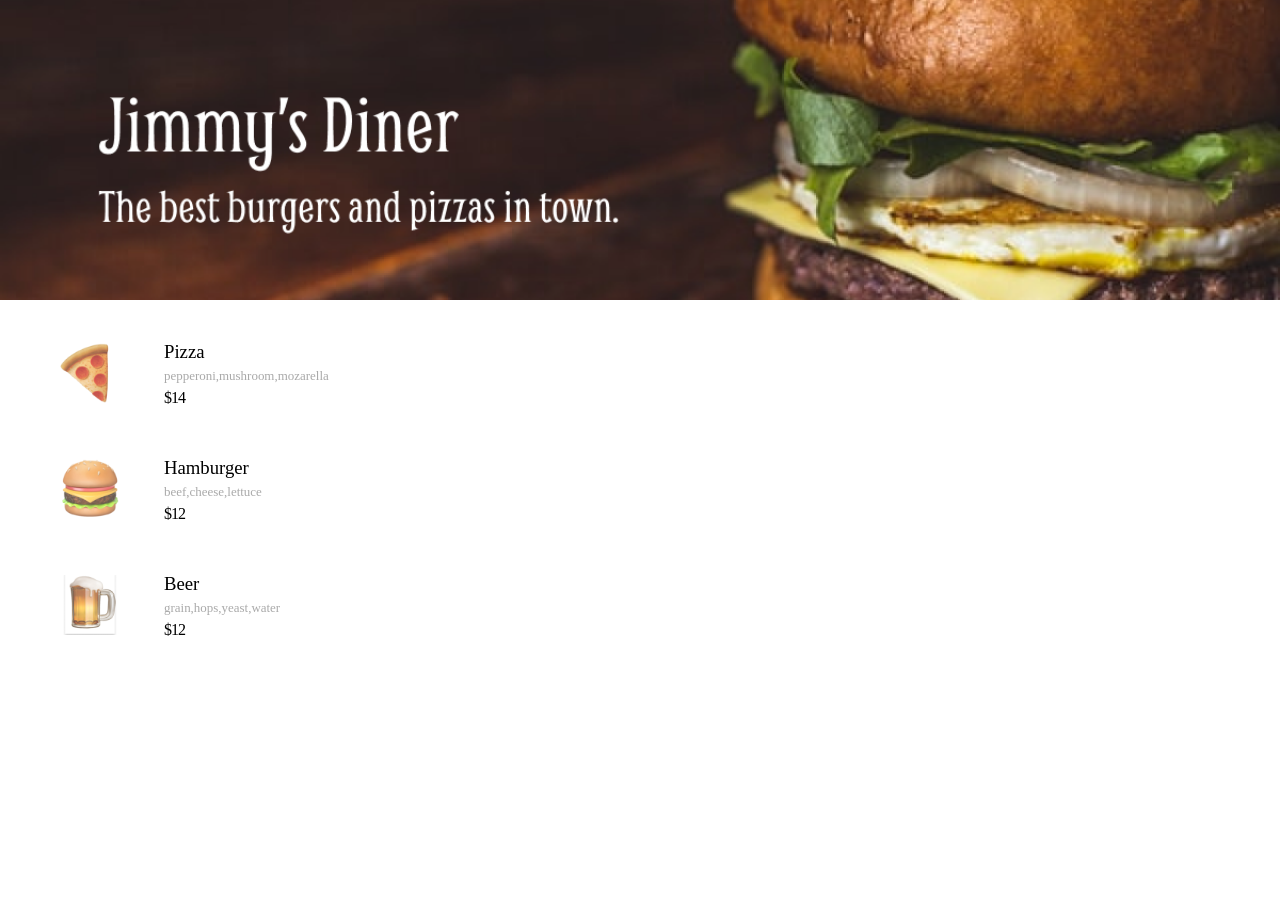
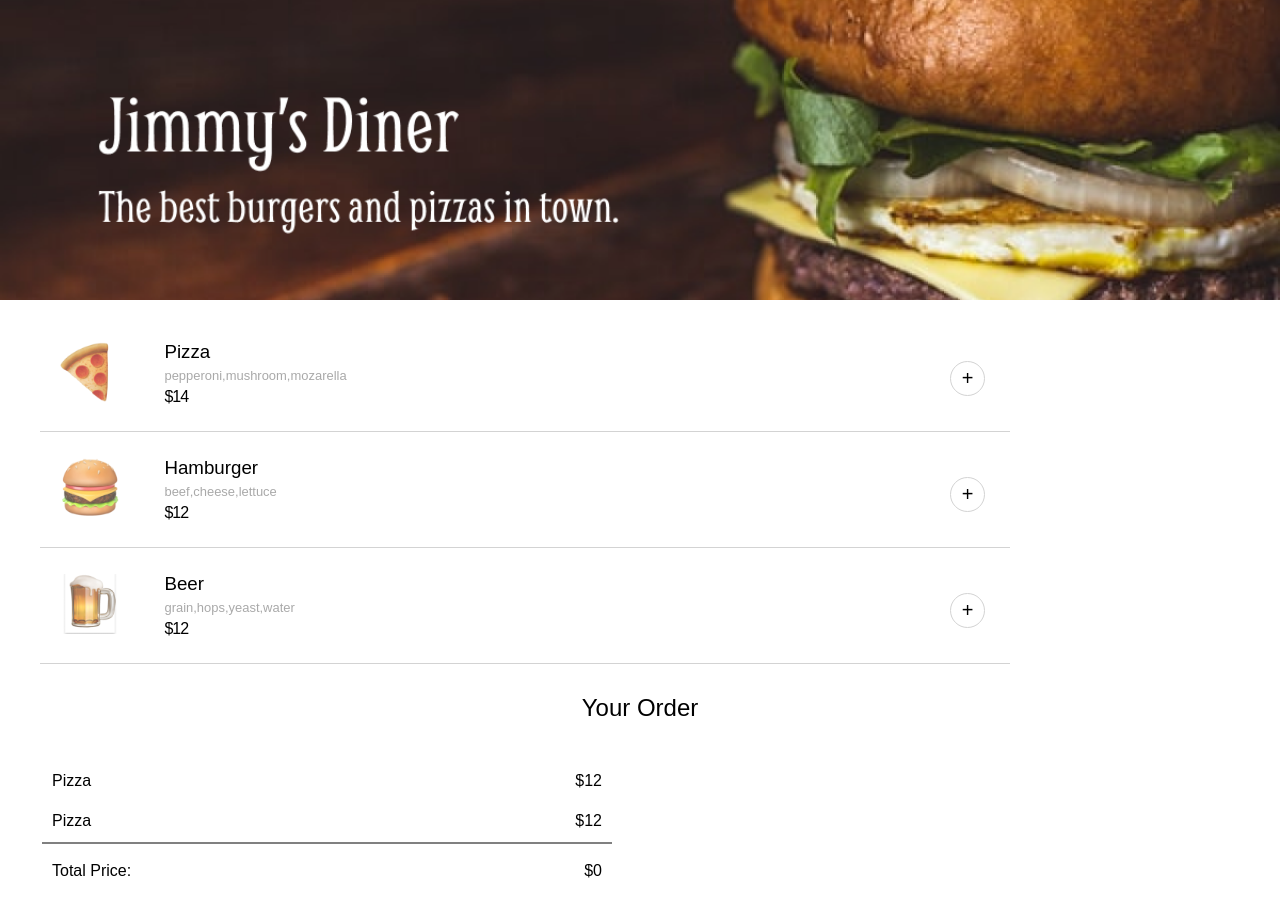
Before and after one commit to kevinengineers/RestaurantOrdering, a website: page src/index.html in a window 1280 px wide. Before the commit the page ends 800 px from the top, so only its background shows below. Drawn offline with Linux system fonts and the light colour scheme; a web font is replaced by a local one.

Commit message:
added more styles, setup event listener on add menu item buttons

```diff
--- a/src/index.html
+++ b/src/index.html
@@ -5,6 +5,11 @@
   <meta charset="UTF-8" />
   <meta name="viewport" content="width=device-width, initial-scale=1" />
   <title></title>
+  <link rel="preconnect" href="https://fonts.googleapis.com" />
+  <link rel="preconnect" href="https://fonts.gstatic.com" crossorigin />
+  <link
+    href="https://fonts.googleapis.com/css2?family=Elms+Sans:ital,wght@0,100..900;1,100..900&family=Roboto:ital,wght@0,900;1,900&display=swap"
+    rel="stylesheet" />
   <link href="../styles/style.css" rel="stylesheet" />
 </head>
 
@@ -20,6 +25,7 @@
             <p class="item-desc">pepperoni,mushroom,mozarella</p>
             <p class="item-cost">$14</p>
           </div>
+          <button type="button" role="button" class="item-add-btn" data-menuitem="pizza">+</button>
         </li>
         <li class="menu-item-container">
           <img src="../assets/images/Hamburger.png" />
@@ -28,6 +34,7 @@
             <p class="item-desc">beef,cheese,lettuce</p>
             <p class="item-cost">$12</p>
           </div>
+          <button type="button" role="button" class="item-add-btn" data-menuitem="hamburger">+</button>
         </li>
         <li class="menu-item-container">
           <img src="../assets/images/Beer.png" />
@@ -36,9 +43,27 @@
             <p class="item-desc">grain,hops,yeast,water</p>
             <p class="item-cost">$12</p>
           </div>
+          <button type="button" role="button" class="item-add-btn" data-menuitem="beer">+</button>
         </li>
       </ul>
     </div>
+  </section>
+  <section>
+    <h2 class="order-title">Your Order</h2>
+    <ul class="cart-container">
+      <li class="cart-item">
+        <span>Pizza</span>
+        <span>$12</span>
+      </li>
+      <li class="cart-item">
+        <span>Pizza</span>
+        <span>$12</span>
+      </li>
+      <li class="cart-item total">
+        <span>Total Price:</span>
+        <span>$0</span>
+      </li>
+    </ul>
   </section>
   <script src="./index.js"></script>
 </body>
--- a/src/index.js
+++ b/src/index.js
@@ -1 +1,5 @@
-console.log('working')
+
+
+document.addEventListener('click', function(e) {
+  console.log(e.target.dataset.menuitem)
+})
--- a/styles/style.css
+++ b/styles/style.css
@@ -1,5 +1,6 @@
 body {
   margin: 0;
+  font-family: 'Roboto regular', Arial, Helvetica, sans-serif;
 }
 
 .header {
@@ -28,7 +29,7 @@ body {
 }
 
 .item-title {
-  font-weight: 400;
+  font-weight: 300;
 }
 
 .item-desc {
@@ -48,3 +49,51 @@ body {
   height: 60px;
   margin: 0 40px 0 0;
 }
+
+.menu-item-container {
+  position: relative;
+  border-bottom: 1px solid lightgrey;
+  width: 75%;
+}
+
+.item-add-btn {
+  border-radius: 50%;
+  background-color: #fff;
+  border: 1px solid lightgray;
+  font-size: 20px;
+  font-weight: 200;
+  width: 35px;
+  height: 35px;
+  display: inline-block;
+  position: absolute;
+  right: 25px;
+  bottom: 35px;
+}
+
+.order-title {
+  text-align: center;
+  margin: 30px 0 0 0;
+  font-weight: 200;
+
+}
+
+.cart-container {
+  list-style: none;
+  margin: 40px;
+  padding: 0;
+  width: 550px;
+}
+
+.cart-item {
+  display: flex;
+  justify-content: space-between;
+  align-items: center;
+  width: 100%;
+  padding: 10px;
+  margin: 2px;
+}
+
+.total {
+  border-top: 2px solid grey;
+  padding-top: 18px;
+}
```
